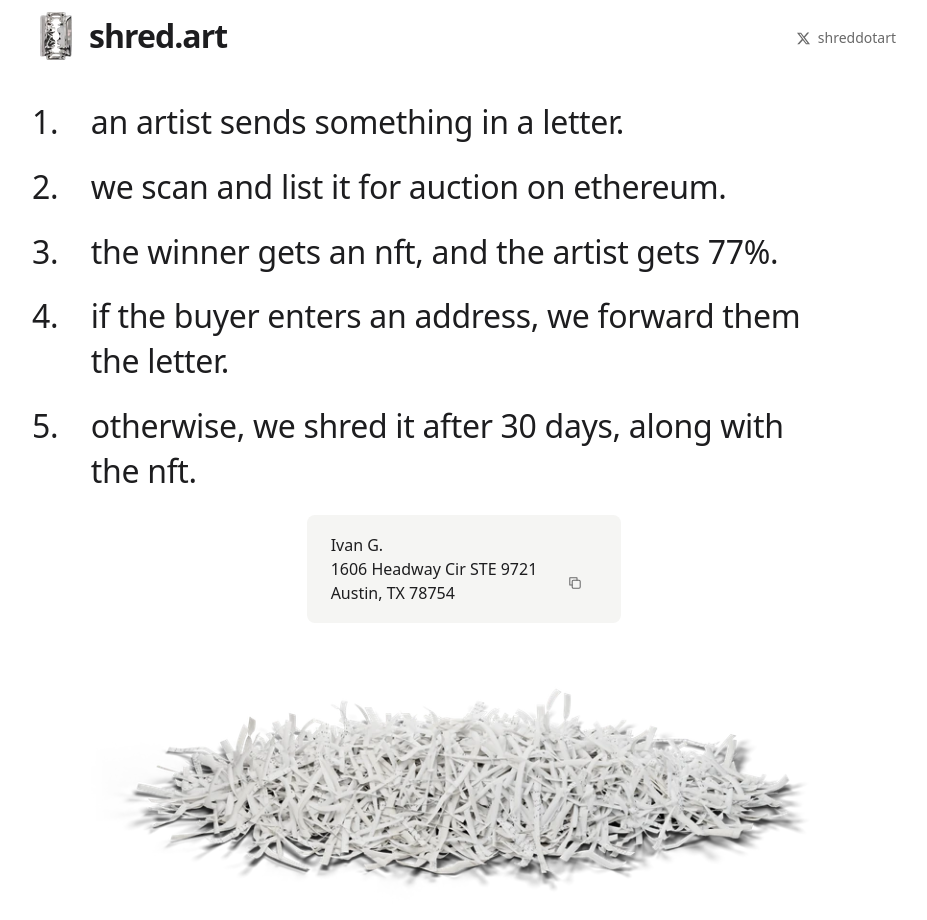
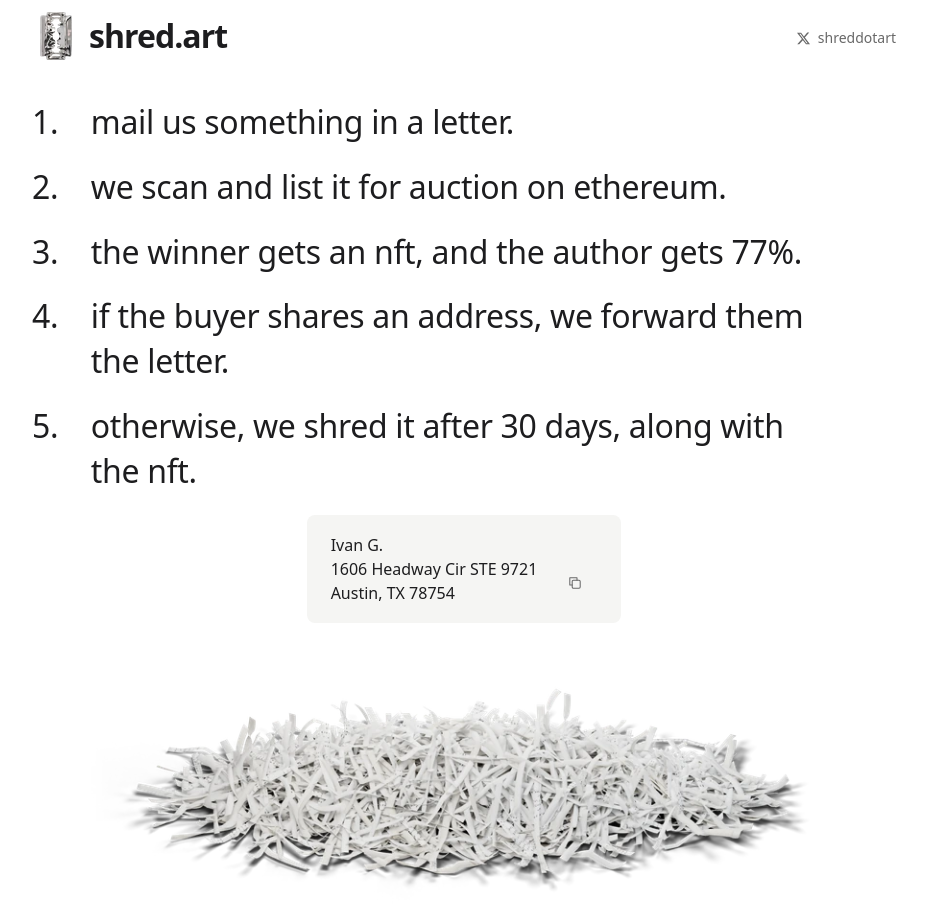
Before and after one commit to grachyov/shred-art, a React (Vite) app: page / in a window 1280 px wide. Shown: the whole page, without its empty margins (176-1103 px from the left). Built offline with nearby package versions, Linux system fonts and the light colour scheme.

Commit message:
Update mailing and author copy

```diff
--- a/src/App.tsx
+++ b/src/App.tsx
@@ -1,10 +1,10 @@
 import PostalAddress from "./PostalAddress";
 
 const steps = [
-  "an artist sends something in a letter.",
+  "mail us something in a letter.",
   "we scan and list it for auction on ethereum.",
-  "the winner gets an nft, and the artist gets 77%.",
-  "if the buyer enters an address, we forward them the letter.",
+  "the winner gets an nft, and the author gets 77%.",
+  "if the buyer shares an address, we forward them the letter.",
   "otherwise, we shred it after 30 days, along with the nft.",
 ];
 
```
